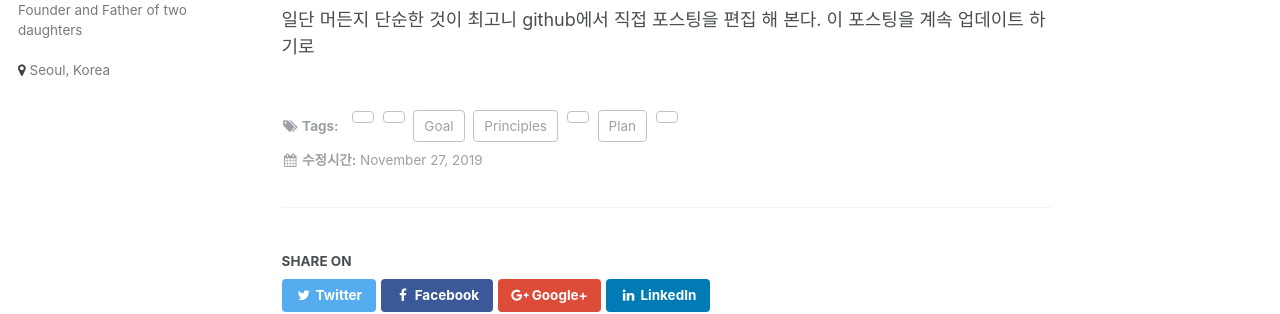
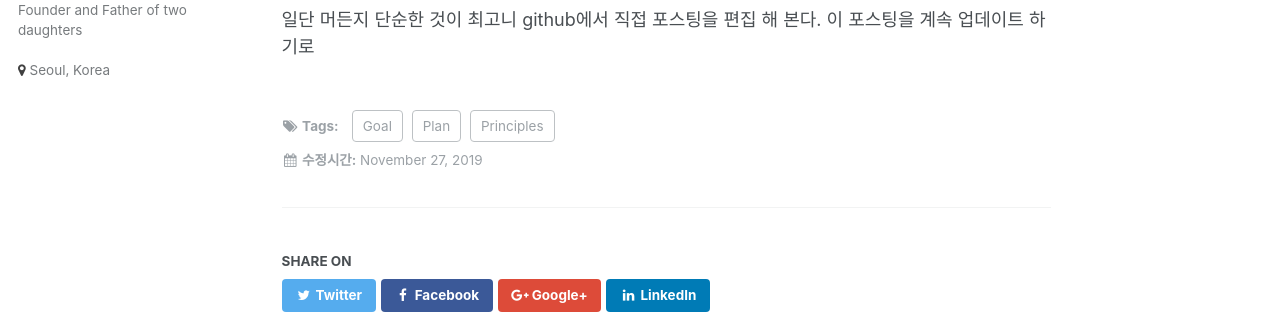
Before and after one commit to sageahn/sageahn.github.io, a Jekyll site: the page built from _posts/2019-11-27-things-to-do.md, in a window 1280 px wide. Shown: the part 290-604 px from the top of the page. Built offline with Jekyll 4.4.1, drawn with Linux system fonts in a browser that asks for light colours; comment, search, counter and statistics services are not loaded.

```diff
--- a/_posts/2019-11-27-things-to-do.md
+++ b/_posts/2019-11-27-things-to-do.md
@@ -3,7 +3,7 @@ published: true
 layout: single
 title: "결심 - 앞으로 해야 할 일"
 category:
-tags: Goal, Principles, Plan
+tags: Goal Principles Plan
 comments: true
 ---
 2차년도 과제보고서를 쓰는 스트레스 와중에도 내 스스로가 만족스럽지 못한 모습을 계속 직면하면서 마치 늪에 빠져 허우적 거리고 있는 듯 했다.
```
